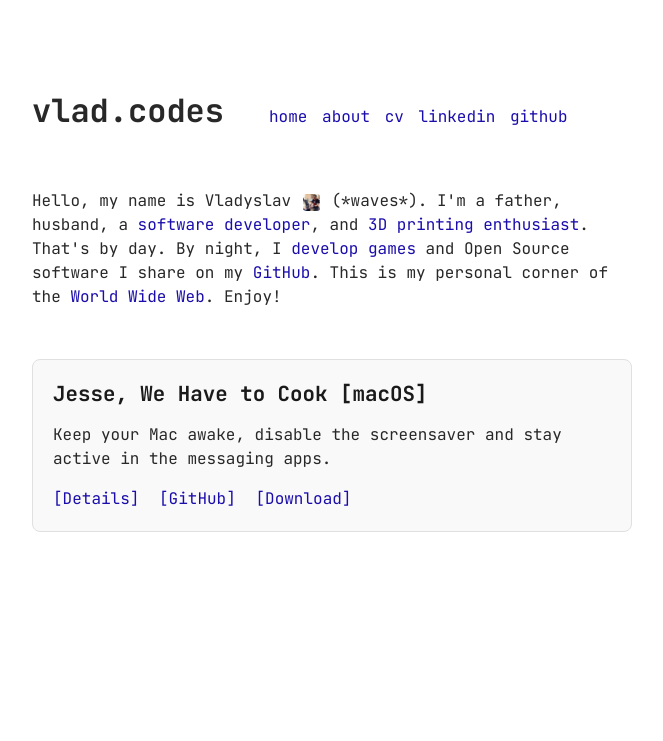
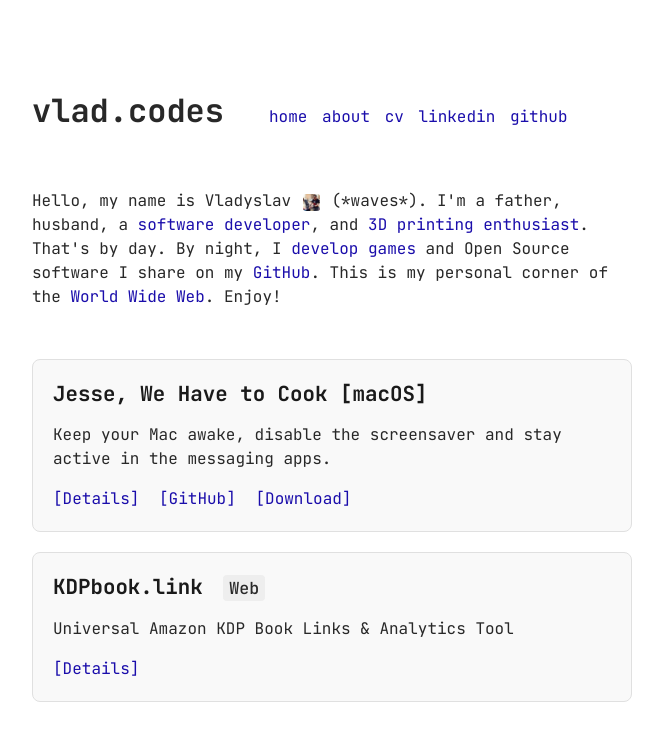
Before and after one commit to vshvedov/vladcodes, a Jekyll site: the page built from index.html, in a window 1280 px wide. Shown: the top 741 px of the page, without its empty margins (308-971 px from the left). Built offline with Jekyll 4.4.1, drawn with Linux system fonts in a browser that asks for light colours.

Commit message:
Add KDPbook.link entry to the about page for enhanced visibility of projects

```diff
--- a/index.html
+++ b/index.html
@@ -20,5 +20,12 @@ layout: default
         <a href="https://github.com/vshvedov/JesseWeHaveToCook/releases/download/v1.2/JWHTC_latest.zip" target="_blank">[Download]</a>
       </p>
     </div>
+    <div class="app-item">
+      <h2>KDPbook.link <span class="os-tag">Web</span></h2>
+      <p>Universal Amazon KDP Book Links & Analytics Tool</p>
+      <p>
+        <a href="https://kdpbook.link/" target="_blank">[Details]</a>
+      </p>
+    </div>
   </p>
 </div>
```
